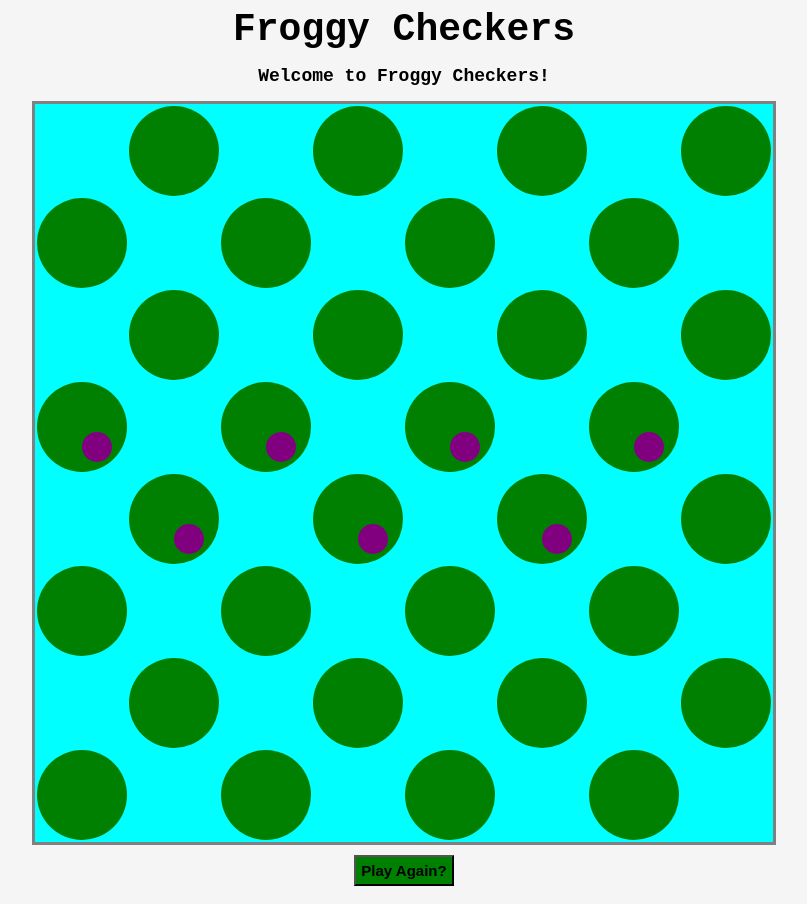
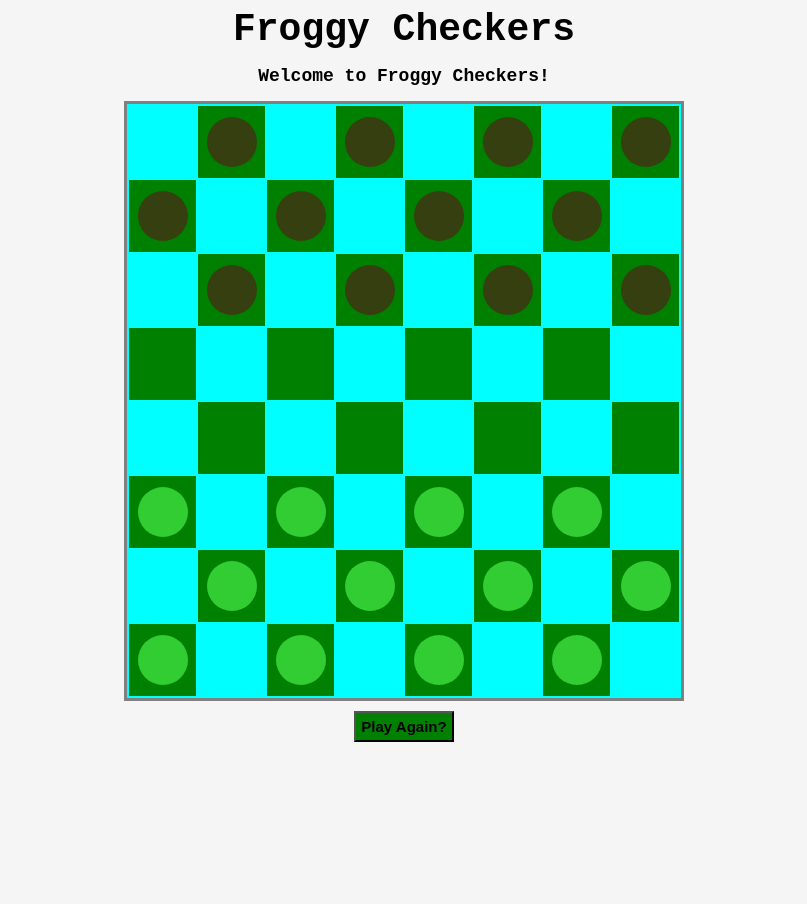
Before and after one commit to beckthetech/checkers, a plain HTML site: page index.html in a window 1280 px wide. Shown: the whole page, without its empty margins (236-1043 px from the left). After the commit the page ends 800 px from the top, so only its background shows below. Drawn offline with Linux system fonts and the light colour scheme.

Commit message:
render mvp board and add logic for piece selection

```diff
--- a/css/style.css
+++ b/css/style.css
@@ -16,18 +16,25 @@ header {
 }
 
 table {
+    width: 560px;
+    height: 560px;
     margin: auto;
     border-style: solid;
     /* border-spacing: 3px; */
     background-color: aqua;
-    position: relative;
+    /* position: relative; */
 }
 
+/* tr {
+    height: 70px;
+    width: 70px;
+} */
+
 table td {
-    width: 30px;
-    height: 30px;
+    width: 70px;
+    height: 70px;
     /* padding: 30px; */
-    position: relative;
+    /* position: relative; */
 }
 
 #replay {
@@ -39,48 +46,51 @@ table td {
 }
 
 .used {
-    padding: 30px;
     background-color: green;
-    border-radius: 50%;
-    /* outline: green dotted 1px; */
+    /* border-radius: 50%; */
+    /* outline: yellow dotted 1px; */
 }
 
-.team1 {
-    width: 30px;
-    height: 30px;
+.empty {
+    /* styling for empty, usable square */
+    width: 50px;
+    height: 50px;
     border-radius: 50%;
-    background-color: rgb(104, 138, 0);
-    margin: 5px auto;
+    /* background-color: yellow; */
+    margin: -25px -25px;
     position: absolute;
 }
 
-.team2{
-    width: 30px;
-    height: 30px;
+.team1-piece {
+    width: 50px;
+    height: 50px;
     border-radius: 50%;
-    background-color: limegreen;
-    margin: 5px auto;
+    background-color: rgb(53, 63, 15);
+    margin: -25px -25px;
     position: absolute;
 }
 
-.empty {
-    width: 30px;
-    height: 30px;
+.team2-piece {
+    width: 50px;
+    height: 50px;
     border-radius: 50%;
-    background-color: purple;
-    margin: 5px auto;
+    background-color: limegreen;
+    margin: -25px -25px;
     position: absolute;
 }
 
-/* .team1 {
+.team1-king {
+    width: 50px;
+    height: 50px;
+    /* styling for team 1 piece */
+    margin: -25px -25px;
     position: absolute;
-    padding: 18px;
-    border-radius: 50%;
 }
 
-.team2 {
-
+.team2-king {
+    width: 50px;
+    height: 50px;
+    /* styling for team 2 piece */
+    margin: -25px -25px;
     position: absolute;
-    padding: 18px;
-    border-radius: 50%;
-} */
+}
--- a/index.html
+++ b/index.html
@@ -16,82 +16,82 @@
     <table id="board">
         <tr class="row">
             <td class="unused"></td>
-            <td class="used" id="0"><span></span></td>
+            <td class="used"><span></span></td>
             <td class="unused"></td>
-            <td class="used" id="1"><span></span></td>
+            <td class="used"><span></span></td>
             <td class="unused"></td>
-            <td class="used" id="2"><span></span></td>
+            <td class="used"><span></span></td>
             <td class="unused"></td>
-            <td class="used" id="3"><span></span></td>
+            <td class="used"><span></span></td>
         </tr>
         <tr class="row">
-            <td class="used" id="4"><span></span></td>
+            <td class="used"><span></span></td>
             <td class="unused"></td>
-            <td class="used" id="5"><span></span></td>
+            <td class="used"><span></span></td>
             <td class="unused"></td>
-            <td class="used" id="6"><span></span></td>
+            <td class="used"><span></span></td>
             <td class="unused"></td>
-            <td class="used" id="7"><span></span></td>
+            <td class="used"><span></span></td>
             <td class="unused"></td>
         </tr>
         <tr class="row">
             <td class="unused"></td>
-            <td class="used" id="8"><span></span></td>
+            <td class="used"><span></span></td>
             <td class="unused"></td>
-            <td class="used" id="9"><span></span></td>
+            <td class="used"><span></span></td>
             <td class="unused"></td>
-            <td class="used" id="10"><span></span></td>
+            <td class="used" ><span></span></td>
             <td class="unused"></td>
-            <td class="used" id="11"><span></span></td>
+            <td class="used"><span></span></td>
         </tr>
         <tr class="row">
-            <td class="used" id="12"><span></span></td>
+            <td class="used"><span></span></td>
             <td class="unused"></td>
-            <td class="used" id="13"><span></span></td>
+            <td class="used"><span></span></td>
             <td class="unused"></td>
-            <td class="used" id="14"><span></span></td>
+            <td class="used"><span></span></td>
             <td class="unused"></td>
-            <td class="used" id="15"><span></span></td>
+            <td class="used"><span></span></td>
             <td class="unused"></td>
         </tr>
         <tr class="row">
             <td class="unused"></td>
-            <td class="used" id="16"><span></span></td>
+            <td class="used"><span></span></td>
             <td class="unused"></td>
-            <td class="used" id="17"><span></span></td>
+            <td class="used"><span></span></td>
             <td class="unused"></td>
-            <td class="used" id="18"><span></span></td>
+            <td class="used"><span></span></td>
             <td class="unused"></td>
-            <td class="used" id="19"><span></span></td>
+            <td class="used"><span></span></td>
         </tr>
         <tr class="row">
-            <td class="used" id="20"><span></span></td>
+            <td class="used"><span></span></td>
             <td class="unused"></td>
-            <td class="used" id="21"><span></span></td>
+            <td class="used"><span></span></td>
             <td class="unused"></td>
-            <td class="used" id="22"><span></span></td>
+            <td class="used"><span></span></td>
             <td class="unused"></td>
-            <td class="used" id="23"><span></span></td>
+            <td class="used"><span></span></td>
             <td class="unused"></td>
         </tr>
         <tr class="row">
             <td class="unused"></td>
-            <td class="used" id="24"><span></span></td>
+            <td class="used"><span></span></td>
             <td class="unused"></td>
-            <td class="used" id="25"><span></span></td>
+            <td class="used"><span></span></td>
             <td class="unused"></td>
-            <td class="used" id="26"><span></span></td>
+            <td class="used"><span></span></td>
             <td class="unused"></td>
-            <td class="used" id="27"><span></span></td>
+            <td class="used"><span></span></td>
         </tr>
         <tr class="row">
-            <td class="used" id="28"><span></span></td>
+            <td class="used"><span></span></td>
             <td class="unused"></td>
-            <td class="used" id="29"><span></span></td>
+            <td class="used"><span></span></td>
             <td class="unused"></td>
-            <td class="used" id="30"><span></span></td>
+            <td class="used"><span></span></td>
             <td class="unused"></td>
-            <td class="used" id="31"><span></span></td>
+            <td class="used"><span></span></td>
             <td class="unused"></td>
         </tr>
     </table>
--- a/js/main.js
+++ b/js/main.js
@@ -1,4 +1,9 @@
 /*----- constants -----*/
+const playerIds = {
+    '1': 1,
+    '-1': 2
+}
+
 class Piece {
     constructor(player) {
         this.player = player;
@@ -22,18 +27,16 @@ class Piece {
 }
 
 /*----- app's state (variables) -----*/
-let moveIdx;
-let selectedPiece;
-
 let gameState = {
-
-    board: null, // becomes board array, 32
+    board: null, // becomes board array of 32 playable sqaures
     turn: null,
     win: null,
+    selectedPiece: null,
+    desiredSqr: undefined
 }
 
 /*----- cached element references -----*/
-const playSqrs = Array.from(document.querySelectorAll('td span'));
+let playSqrs = Array.from(document.querySelectorAll('td span'));
 let msgEl = document.querySelector('#msg');
 
 /*----- event listeners -----*/
@@ -44,6 +47,28 @@ document.getElementById('replay').addEventListener('click', init);
 function handleMove(evt) {
     const sqrIdx = playSqrs.indexOf(evt.target);
     if (sqrIdx === -1) return;
+    if (evt.target.className === `team${playerIds[gameState.turn]}-piece` || evt.target.className === `team${playerIds[gameState.turn]}-king` || (gameState.selectedPiece !== null && evt.target.className === 'empty')) {
+        if (gameState.selectedPiece === null) {
+            gameState.selectedPiece = evt.target;
+        } else if (gameState.desiredSqr === undefined) {
+            gameState.desiredSqr = evt.target;
+            if (gameState.desiredSqr.className === 'empty') {
+                gameState.board[sqrIdx] = new Piece(gameState.turn);
+                gameState.selectedPiece = null;
+                gameState.desiredSqr = undefined;
+                gameState.turn *= -1;
+            } else if (gameState.desiredSqr === gameState.selectedPiece) {
+                gameState.selectedPiece = null;
+                gameState.desiredSqr = undefined;
+                return;
+            } else {
+                gameState.desiredSqr = undefined;
+                return;
+            }
+            // check if desired is valid move
+            // create new piece in desired location
+        }
+    }
 
     // check piece clicked against current turn
     // if click on piece
@@ -55,8 +80,9 @@ function handleMove(evt) {
     // call kingMove or kingJump method
 
     // if landed on end square call kingMe function
-    console.log(sqrIdx);
-    render();
+    // console.log(evt.target);
+    // console.log(gameState.selectedPiece);
+    play();
 }
 
 function play() {
@@ -64,15 +90,14 @@ function play() {
     // update positions
     // check for "jumps"
     // remove jumped pieces
-
-    gameState.turn *= -1;
+    render();
 }
 function kingMe() {
     // remove piece object
     // create instance of king object
 }
 function render() {
-    renderBoard();
+    // change value in gamestate.board array of clicked piece
     // remove jumped pieces
     // update positions of pieces moved
     // remove pieces that reach the end
@@ -80,22 +105,26 @@ function render() {
 
     //update "knocked off lillypad" count?
     //update win count per player?
+    renderBoard();
 }
 
 function renderBoard() {
-    debugger;
     gameState.board.forEach((piece, idx) => {
         let sqr = playSqrs[idx];
         if (piece === null) {
             sqr.className = 'empty';
         } else if (piece.player === 1 && !piece.isKing) {
             // render to player one class
+            sqr.className = 'team1-piece';
         } else if (piece.player === -1 && !piece.isKing) {
             // render to player two class
+            sqr.className = 'team2-piece';
         } else if (piece.player === 1 && piece.isKing) {
             // render to player one king class
+            sqr.className = 'team1-king';
         } else if (piece.player === -1 && piece.isKing) {
             // render to player two king class
+            sqr.className = 'team2-king';
         }
     });
 }
@@ -103,10 +132,12 @@ function renderBoard() {
 function init() {
     gameState.board = new Array(32).fill(null);
     for (let i = 0; i < 12; i++) gameState.board[i] = new Piece(1);
-    for (let i = 19; i < 32; i++) gameState.board[i] = new Piece(-1);
+    for (let i = 20; i < 32; i++) gameState.board[i] = new Piece(-1);
 
     gameState.turn = 1;
     gameState.win = null;
+    gameState.selectedPiece = null;
+    gameState.desiredSqr = undefined;
     // call initRender function
     // reset board
     // update win count per player?
@@ -116,6 +147,7 @@ function init() {
     // reset taken pieces count
     // remove kings
     render();
+    console.log(gameState.turn);
 }
 
 init();
```
